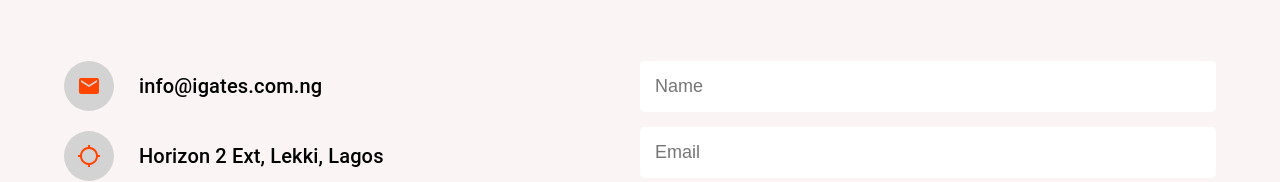
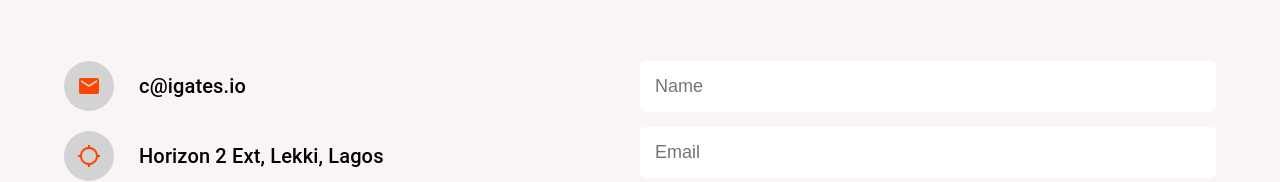
Before and after one commit to sytyccian/igates, a React (Create React App) app: page / in a window 1280 px wide. Shown: the part 3980-4162 px from the top of the page. Built offline with nearby package versions, Linux system fonts and the light colour scheme.

Commit message:
changed email address

```diff
--- a/src/components/contact/Contact.js
+++ b/src/components/contact/Contact.js
@@ -48,7 +48,7 @@ const Contact = () => {
               component='p'
               sx={{ fontWeigh: "bold", fontSize: { xs: "16px", sm: "20px" } }}
             >
-              info@igates.com.ng
+              c@igates.io
             </Typography>
           </Box>
           {/* End of Email */}
```
